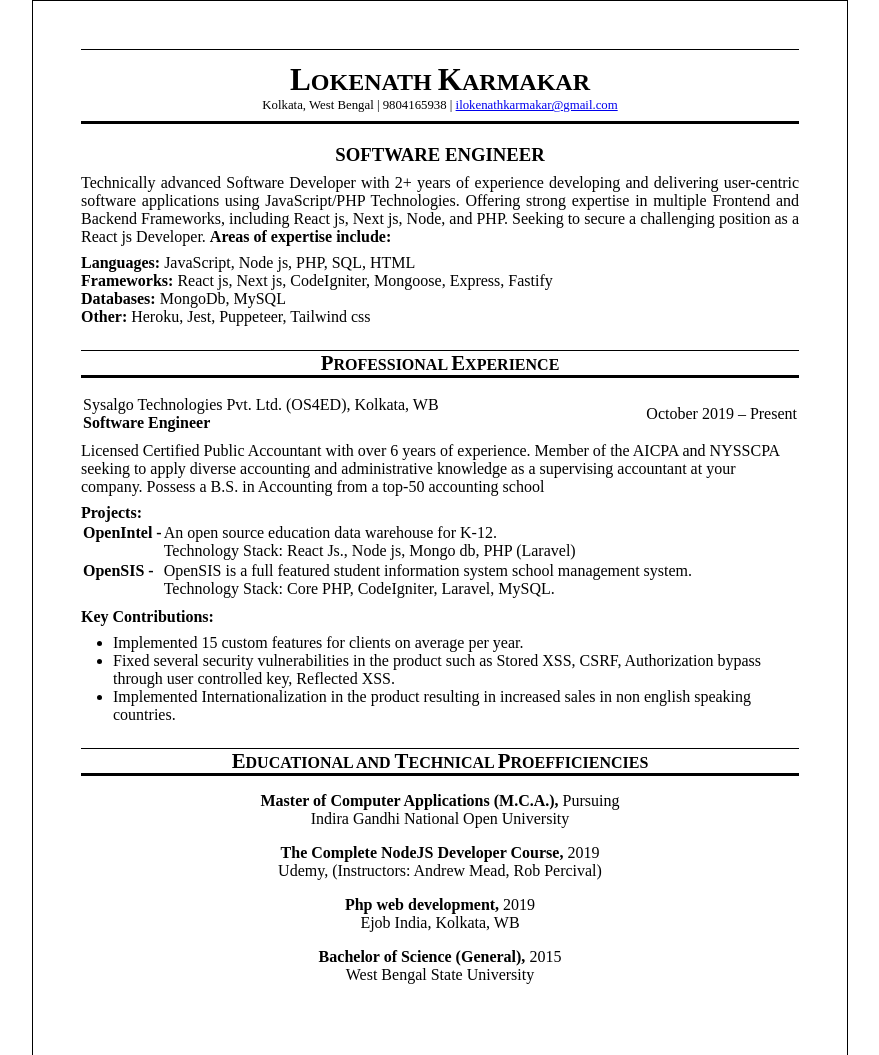
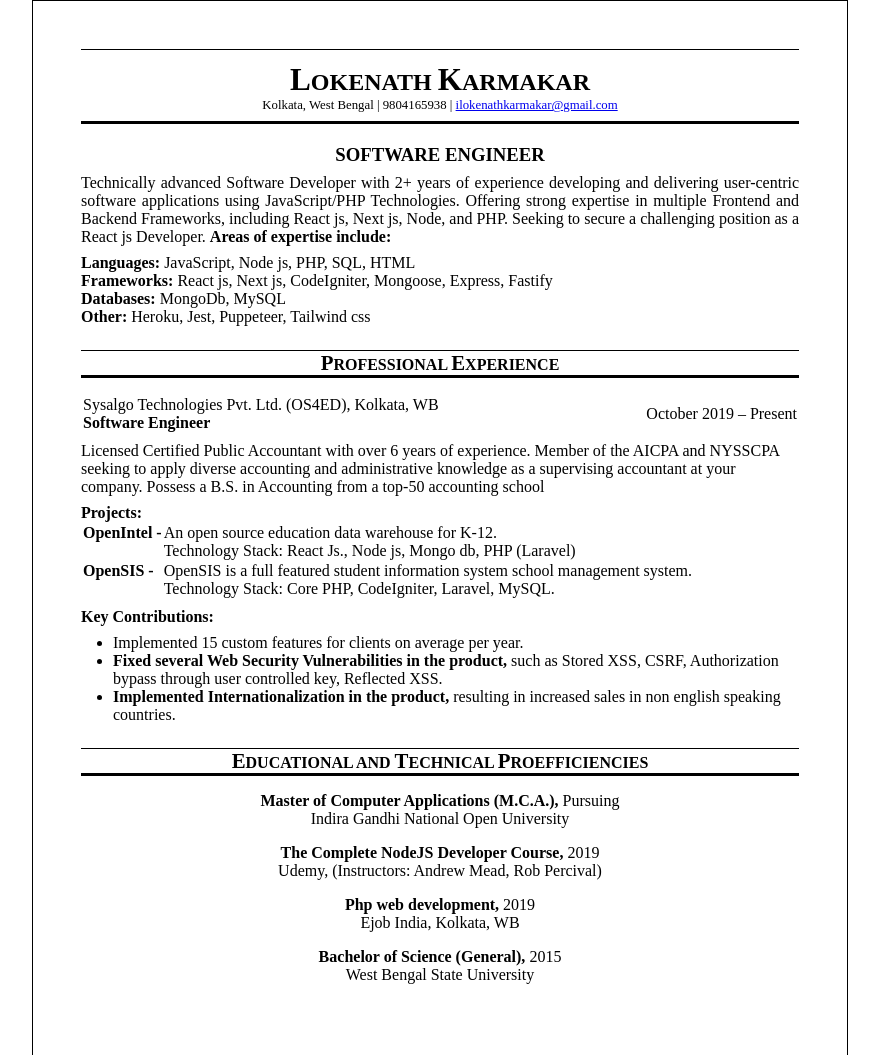
Before and after one commit to lnkarma/resume-traditional, a plain HTML site: page resume.html in a window 1280 px wide. Shown: the whole page, without its empty margins (200-1079 px from the left). Drawn offline with Linux system fonts and the light colour scheme.

Commit message:
Bold the key contributions

```diff
--- a/resume.html
+++ b/resume.html
@@ -83,9 +83,11 @@
                 <b>Key Contributions:</b>
                 <ul style="padding-left: 2rem; margin-top: .5rem;">
                     <li>Implemented 15 custom features for clients on average per year.</li>
-                    <li>Fixed several security vulnerabilities in the product such as Stored XSS, CSRF, Authorization
+                    <li><b>Fixed several Web Security Vulnerabilities in the product,</b> such as Stored XSS, CSRF,
+                        Authorization
                         bypass through user controlled key, Reflected XSS.</li>
-                    <li>Implemented Internationalization in the product resulting in increased sales in non english
+                    <li><b>Implemented Internationalization in the product,</b> resulting in increased sales in non
+                        english
                         speaking countries.</li>
                 </ul>
             </div>
```
